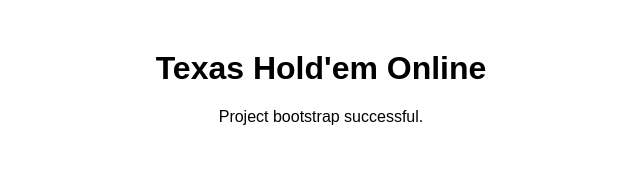
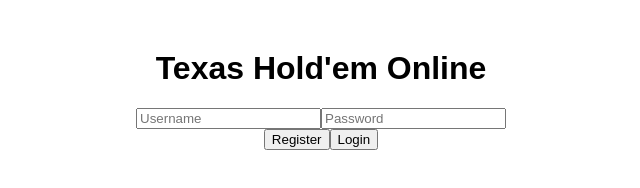
Before and after one commit to Rehcra867/Poker-v1, a website: page public/index.html in a window 1280 px wide. Shown: the whole page, without its empty margins (319-959 px from the left). Drawn offline with Linux system fonts and the light colour scheme.

Commit message:
Phase 2 auth frontend

```diff
--- a/public/index.html
+++ b/public/index.html
@@ -1 +1 @@
-<!DOCTYPE html><html><head><title>Poker V1</title><link rel='stylesheet' href='style.css'></head><body><h1>Texas Hold'em Online</h1><p>Project bootstrap successful.</p><script src='script.js'></script></body></html>
+<!DOCTYPE html><html><head><title>Poker V1</title><link rel='stylesheet' href='style.css'></head><body><div class='card'><h1>Texas Hold'em Online</h1><input id='username' placeholder='Username'><input id='password' type='password' placeholder='Password'><div class='buttons'><button id='registerBtn'>Register</button><button id='loginBtn'>Login</button></div><p id='status'></p><div id='profile' style='display:none'><h2>Account</h2><p id='chips'></p><p id='stats'></p></div></div><script src='script.js'></script></body></html>
```
